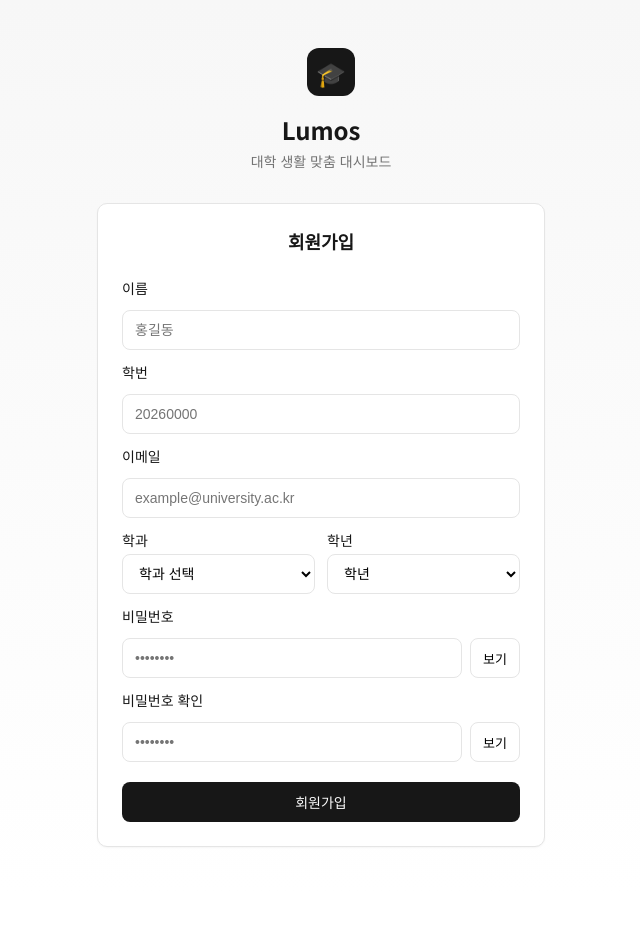
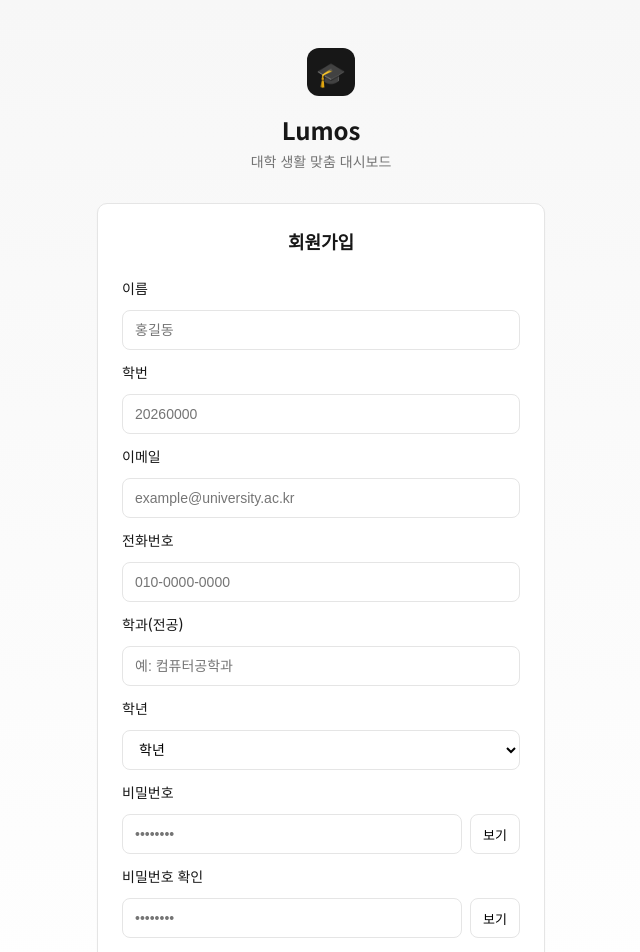
Before and after one commit to WebAppLumos/lumos-web, a React (Vite) app: page /signup in a window 1280 px wide. Shown: the top 952 px of the page, without its empty margins (319-959 px from the left). Before the commit the page ends 895 px from the top, so only its background shows below. Built offline with nearby package versions, Linux system fonts and the light colour scheme.

Commit message:
feat: 회원가입 및 회원 탈퇴 기능 개선

```diff
--- a/src/pages/MyPage/MyPage.jsx
+++ b/src/pages/MyPage/MyPage.jsx
@@ -1,5 +1,7 @@
 import { useState, useEffect, useRef } from 'react';
 import { useNavigate } from 'react-router-dom';
+import { auth } from '../../lib/firebase';
+import { deleteUser } from 'firebase/auth';
 import axios from 'axios';
 import DashboardNav from '../../components/Dashboard/DashboardNav';
 import './MyPage.css';
@@ -176,22 +178,38 @@ export default function MyPage() {
   };
 
   const handleWithdrawal = async () => {
-    if (!window.confirm('정말 탈퇴하시겠습니까? 모든 데이터가 삭제됩니다.')) return;
+    if (!window.confirm('정말 탈퇴하시겠습니까? 모든 데이터와 계정이 영구적으로 삭제됩니다.')) return;
 
     try {
       const userId = localStorage.getItem('lumos_uid');
+
+      // 1. 우리 백엔드 데이터 먼저 삭제
       await axios.delete('http://localhost:8080/api/users/me', {
         headers: {
           'X-User-Id': userId
         }
       });
+
+      // 2. Firebase 계정 삭제
+      const currentUser = auth.currentUser;
+      if (currentUser) {
+        await deleteUser(currentUser);
+      }
+
       alert('탈퇴 처리가 완료되었습니다.');
       localStorage.removeItem('lumos_user_info');
       localStorage.removeItem('lumos_uid');
       window.location.href = '/';
     } catch (error) {
       console.error('Withdrawal failed:', error);
-      alert('탈퇴 처리에 실패했습니다.');
+
+      // Firebase 보안 정책상 '최근 로그인'이 필요한 경우
+      if (error.code === 'auth/requires-recent-login') {
+        alert('보안을 위해 다시 로그인한 후 탈퇴를 진행해 주세요.');
+        handleLogout(); // 로그아웃 시켜서 다시 로그인 유도
+      } else {
+        alert('탈퇴 처리에 실패했습니다. (사유: ' + (error.response?.data?.message || error.message) + ')');
+      }
     }
   };
 
@@ -335,7 +353,8 @@ export default function MyPage() {
                   name="phoneNumber"
                   value={formData.phoneNumber}
                   onChange={handleChange}
-                  disabled={!isEditing}
+                  disabled={true}
+                  className="disabledInput"
                   placeholder="010-0000-0000"
                 />
               </div>
--- a/src/pages/Signup/Signup.jsx
+++ b/src/pages/Signup/Signup.jsx
@@ -2,12 +2,12 @@ import { useState } from 'react'
 import { Link, useNavigate } from 'react-router-dom'
 import { createUserWithEmailAndPassword } from 'firebase/auth'
 import { auth } from '../../lib/firebase'
-import { DEPARTMENTS } from '../../lib/mock-data'
 import axios from 'axios'
 import './Signup.css'
 
 export default function Signup() {
   const navigate = useNavigate()
+
   const [name, setName] = useState('')
   const [email, setEmail] = useState('')
   const [password, setPassword] = useState('')
@@ -15,8 +15,11 @@ export default function Signup() {
   const [department, setDepartment] = useState('')
   const [grade, setGrade] = useState('')
   const [studentNumber, setStudentNumber] = useState('')
+  const [phoneNumber, setPhoneNumber] = useState('')
+
   const [showPw, setShowPw] = useState(false)
   const [showPw2, setShowPw2] = useState(false)
+
   const [hint, setHint] = useState('')
 
   const onSubmit = async (e) => {
@@ -27,40 +30,48 @@ export default function Signup() {
       setHint('비밀번호가 일치하지 않습니다.')
       return
     }
+
     if (password.length < 6) {
       setHint('비밀번호는 최소 6자 이상이어야 합니다.')
       return
     }
 
     try {
-      // 1. Firebase 인증 시작
-      const userCredential = await createUserWithEmailAndPassword(auth, email, password)
-      const uid = userCredential.user.uid // Firebase 고유 ID 확보
+      const userCredential = await createUserWithEmailAndPassword(
+        auth,
+        email,
+        password
+      )
 
-      // 2. 우리 백엔드 서버로 데이터 전송 (Axios)
-      // 서버의 User 엔티티 필드명과 일치하는지 확인해!
+      const uid = userCredential.user.uid
+
       await axios.post('http://localhost:8080/api/users', {
         userId: uid,
-        email: email,
-        name: name,
+        email,
+        name,
         major: department,
         grade: Number(grade),
-        studentNumber: studentNumber
+        studentNumber,
+        phoneNumber
       })
 
       window.alert('회원가입 성공!')
-      navigate('/') // 메인 페이지로 이동
+      navigate('/')
     } catch (error) {
       console.error(error)
-      window.alert('회원가입 실패: ' + (error.response?.data || '서버 오류가 발생했습니다.'))
+      window.alert(
+        '회원가입 실패: ' +
+          (error.response?.data || '서버 오류가 발생했습니다.')
+      )
     }
   }
 
   return (
   <div className="Signup">
     <div className="inner">
+
       <div className="brand">
-          <div className="logo" aria-hidden>🎓</div>
+        <div className="logo">🎓</div>
         <h1 className="title">Lumos</h1>
         <p className="sub">대학 생활 맞춤 대시보드</p>
       </div>
@@ -73,49 +84,140 @@ export default function Signup() {
         <form className="form" onSubmit={onSubmit}>
           {hint ? <p className="hint">{hint}</p> : null}
 
-            <label className="label" htmlFor="su-name">이름</label>
-            <input id="su-name" className="input" type="text" placeholder="홍길동" value={name} onChange={(e) => setName(e.target.value)} required />
+          <label className="label" htmlFor="su-name">
+            이름
+          </label>
+          <input
+            id="su-name"
+            className="input"
+            type="text"
+            placeholder="홍길동"
+            value={name}
+            onChange={(e) => setName(e.target.value)}
+            required
+          />
 
-            <label className="label" htmlFor="su-std">학번</label>
-            <input id="su-std" className="input" type="text" placeholder="20260000" value={studentNumber} onChange={(e) => setStudentNumber(e.target.value)} required />
+          <label className="label" htmlFor="su-std">
+            학번
+          </label>
+          <input
+            id="su-std"
+            className="input"
+            type="text"
+            placeholder="20260000"
+            value={studentNumber}
+            onChange={(e) => setStudentNumber(e.target.value)}
+            required
+          />
 
-            <label className="label" htmlFor="su-email">이메일</label>
-            <input id="su-email" className="input" type="email" placeholder="example@university.ac.kr" value={email} onChange={(e) => setEmail(e.target.value)} required />
+          <label className="label" htmlFor="su-email">
+            이메일
+          </label>
+          <input
+            id="su-email"
+            className="input"
+            type="email"
+            placeholder="example@university.ac.kr"
+            value={email}
+            onChange={(e) => setEmail(e.target.value)}
+            required
+          />
 
-            <div className="row">
-              <div className="col">
-                <label className="label" htmlFor="su-dept">학과</label>
-                <select id="su-dept" className="input" value={department} onChange={(e) => setDepartment(e.target.value)} required>
-                  <option value="">학과 선택</option>
-                  {DEPARTMENTS.map((d) => (<option key={d} value={d}>{d}</option>))}
-                </select>
-              </div>
-              <div className="col">
-                <label className="label" htmlFor="su-grade">학년</label>
-                <select id="su-grade" className="input" value={grade} onChange={(e) => setGrade(e.target.value)} required>
+          <label className="label" htmlFor="su-phone">
+            전화번호
+          </label>
+          <input
+            id="su-phone"
+            className="input"
+            type="tel"
+            placeholder="010-0000-0000"
+            value={phoneNumber}
+            onChange={(e) => setPhoneNumber(e.target.value)}
+            required
+          />
+
+          <label className="label" htmlFor="su-dept">
+            학과(전공)
+          </label>
+          <input
+            id="su-dept"
+            className="input"
+            type="text"
+            placeholder="예: 컴퓨터공학과"
+            value={department}
+            onChange={(e) => setDepartment(e.target.value)}
+            required
+          />
+
+          <label className="label" htmlFor="su-grade">
+            학년
+          </label>
+          <select
+            id="su-grade"
+            className="input"
+            value={grade}
+            onChange={(e) => setGrade(e.target.value)}
+            required
+          >
             <option value="">학년</option>
             <option value="1">1학년</option>
             <option value="2">2학년</option>
             <option value="3">3학년</option>
             <option value="4">4학년</option>
           </select>
-              </div>
+
+          <label className="label" htmlFor="su-pw">
+            비밀번호
+          </label>
+          <div className="passwordWrap">
+            <input
+              id="su-pw"
+              className="input inputGrow"
+              type={showPw ? 'text' : 'password'}
+              placeholder="••••••••"
+              value={password}
+              onChange={(e) => setPassword(e.target.value)}
+              required
+            />
+            <button
+              type="button"
+              className="togglePw"
+              onClick={() => setShowPw((v) => !v)}
+            >
+              {showPw ? '숨김' : '보기'}
+            </button>
           </div>
 
-            <label className="label" htmlFor="su-pw">비밀번호</label>
+          <label className="label" htmlFor="su-pw2">
+            비밀번호 확인
+          </label>
           <div className="passwordWrap">
-              <input id="su-pw" className="input inputGrow" type={showPw ? 'text' : 'password'} placeholder="••••••••" value={password} onChange={(e) => setPassword(e.target.value)} required />
-              <button type="button" className="togglePw" onClick={() => setShowPw((v) => !v)}>{showPw ? '숨김' : '보기'}</button>
+            <input
+              id="su-pw2"
+              className="input inputGrow"
+              type={showPw2 ? 'text' : 'password'}
+              placeholder="••••••••"
+              value={password2}
+              onChange={(e) => setPassword2(e.target.value)}
+              required
+            />
+            <button
+              type="button"
+              className="togglePw"
+              onClick={() => setShowPw2((v) => !v)}
+            >
+              {showPw2 ? '숨김' : '보기'}
+            </button>
           </div>
 
-            <label className="label" htmlFor="su-pw2">비밀번호 확인</label>
-            <div className="passwordWrap">
-              <input id="su-pw2" className="input inputGrow" type={showPw2 ? 'text' : 'password'} placeholder="••••••••" value={password2} onChange={(e) => setPassword2(e.target.value)} required />
-              <button type="button" className="togglePw" onClick={() => setShowPw2((v) => !v)}>{showPw2 ? '숨김' : '보기'}</button>
-            </div>
+          <button type="submit" className="submit">
+            회원가입
+          </button>
+        </form>
 
-            <button type="submit" className="submit">회원가입</button>
-          </form>
+        <p className="foot">
+          <Link to="/">로그인으로 돌아가기</Link>
+        </p>
       </div>
     </div>
   </div>
```
Lines whose indentation alone changed are shown as unchanged.
